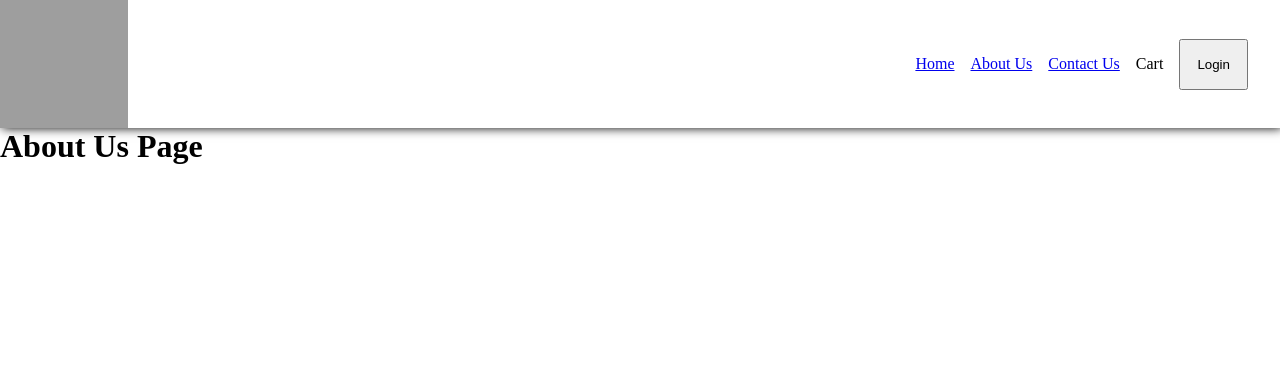
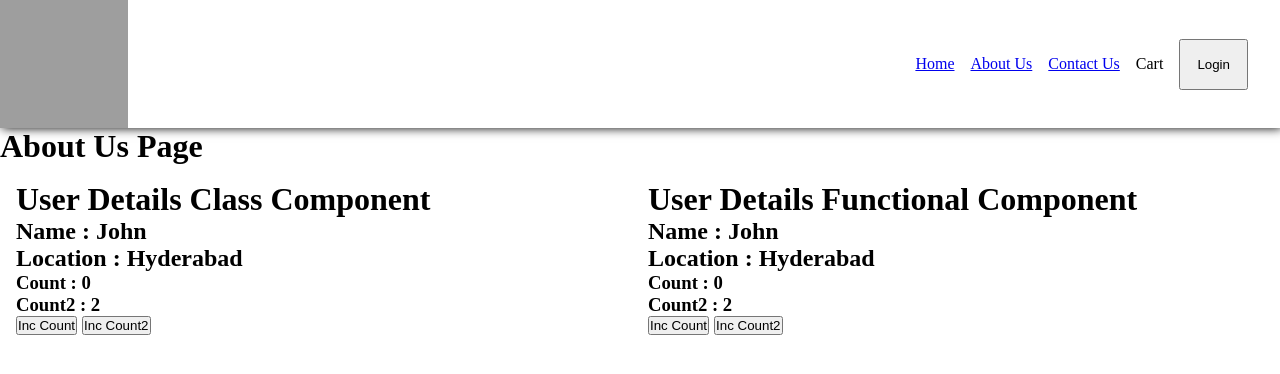
Before and after one commit to deepakjoshi-dj/react-project-first, a React (Vite) app: page /about in a window 1280 px wide. Shown: the top 374 px of the page. Built offline with nearby package versions, Linux system fonts and the light colour scheme; grey boxes are pictures that could not be loaded.

Commit message:
class based component and dynamic params

```diff
--- a/index.js
+++ b/index.js
@@ -26,7 +26,7 @@ const appRouter = createBrowserRouter([
         element: <Contact />,
       },
       {
-        path: "/restaurants/:resId",
+        path: "/restaurant/:resId",
         element: <RestaurantsPage />,
       },
     ],
--- a/src/components/About.jsx
+++ b/src/components/About.jsx
@@ -1,5 +1,20 @@
+import UserClass from "./UserClass";
+import UserFunctional from "./UserFunctional";
+
 const About = () => {
-  return <h1>About Us Page</h1>;
+  return (
+    <div>
+      <h1>About Us Page</h1>
+      <div style={{ display: "flex", padding: "1rem", gap: "1rem" }}>
+        <div style={{ flex: 1 }}>
+          <UserClass name="John" location="Hyderabad" />
+        </div>
+        <div style={{ flex: 1 }}>
+          <UserFunctional name="John" location="Hyderabad" />
+        </div>
+      </div>
+    </div>
+  );
 };
 
 export default About;
--- a/src/components/Body.jsx
+++ b/src/components/Body.jsx
@@ -1,8 +1,9 @@
 import RestaurantCard from "./RestaurantCard";
 // import { resList } from "../util/mockData";
 import { useState, useEffect } from "react";
-import RestaurantSkelton from "./restaurantSkelton";
+import RestaurantSkelton from "./RestaurantSkelton";
 import { HOMEPAGE_RESTAURANT_API } from "../util/constants";
+import { Link } from "react-router";
 
 const Body = () => {
   const [listOfRestaurants, setListOfRestaurants] = useState([]);
@@ -79,7 +80,12 @@ const Body = () => {
           </div>
           <div className="res-container">
             {filteredListRestaurants?.map((restaurant, idx) => (
-              <RestaurantCard key={restaurant?.info?.id} resObj={restaurant} />
+              <Link
+                key={restaurant?.info?.id}
+                to={`/restaurant/${restaurant?.info?.id}`}
+              >
+                <RestaurantCard resObj={restaurant} />
+              </Link>
             ))}
           </div>
         </div>
--- a/src/components/RestaurantsPage.jsx
+++ b/src/components/RestaurantsPage.jsx
@@ -1,6 +1,7 @@
 import { useEffect, useState } from "react";
 import { RESTAURANT_API, RESTAURANT_IMG } from "../util/constants";
 import RestaurantSkelton from "./RestaurantSkelton";
+import { useParams } from "react-router";
 
 const ItemCategory =
   "type.googleapis.com/swiggy.presentation.food.v2.ItemCategory";
@@ -12,11 +13,12 @@ const RestaurantsPage = () => {
   const [restaurantData, setRestaurantData] = useState([]);
   const [restaurantItems, setRestaurantItems] = useState([]);
   const [loading, setLoading] = useState(true);
-
+  const { resId } = useParams();
+  console.log(resId);
   const getRestaurantData = async (restaurantId = "") => {
     try {
       setLoading(true);
-      const response = await fetch(RESTAURANT_API);
+      const response = await fetch(RESTAURANT_API + resId);
       const json = await response.json();
       debugger;
 
@@ -67,10 +69,10 @@ const RestaurantsPage = () => {
             return (
               <div style={{ margin: "2rem 0" }}>
                 <h2>{restaurant?.card?.card?.title}</h2>
-                {restaurant?.card?.card?.categories?.map((restaurant) => (
+                {restaurant?.card?.card?.categories?.map((item) => (
                   <RestaurantAccordion
-                    key={`${restaurant?.title}-${index}`}
-                    data={restaurant}
+                    key={`${restaurant?.card?.card?.title}-${item?.title}-${index}`}
+                    data={item}
                   />
                 ))}
               </div>
@@ -97,9 +99,9 @@ const RestaurantAccordion = (props) => {
         <div className="accordion-header--action-icon">+/-</div>
       </button>
       <div className={`accordion-panel-${viewAccordion ? "view" : "none"}`}>
-        {itemCards?.map((item) => (
+        {itemCards?.map((item, index) => (
           <RestaurantMenuView
-            key={item?.card?.info?.name}
+            key={`${title}-${item?.card?.info?.name}-${index}`}
             menuData={item?.card}
           />
         ))}
--- /dev/null
+++ b/src/components/UserClass.jsx
@@ -0,0 +1,46 @@
+import React from "react";
+
+class UserClass extends React.Component {
+  constructor(props) {
+    super(props);
+    this.state = {
+      count: 0,
+      count2: 2,
+    };
+  }
+  render() {
+    const { name, location } = this?.props;
+    const { count, count2 } = this?.state;
+    return (
+      <div>
+        <h1>User Details Class Component</h1>
+        <h2>Name : {name}</h2>
+        <h2>Location : {location}</h2>
+        <h3>Count : {count}</h3>
+        <h3>Count2 : {count2}</h3>
+        <div style={{ display: "flex", gap: 5 }}>
+          <button
+            onClick={() => {
+              this.setState({
+                count: this.state.count + 1,
+              });
+            }}
+          >
+            Inc Count
+          </button>
+          <button
+            onClick={() => {
+              this.setState({
+                count2: this.state.count2 + 2,
+              });
+            }}
+          >
+            Inc Count2
+          </button>
+        </div>
+      </div>
+    );
+  }
+}
+
+export default UserClass;
--- /dev/null
+++ b/src/components/UserFunctional.jsx
@@ -0,0 +1,24 @@
+import React, { useState } from "react";
+
+const UserFunctional = (props) => {
+  const [count, setCount] = useState(0);
+  const [count2, setCount2] = useState(2);
+  const { name, location } = props;
+  return (
+    <div>
+      <h1>User Details Functional Component</h1>
+      <h2>Name : {name}</h2>
+      <h2>Location : {location}</h2>
+      <h3>Count : {count}</h3>
+      <h3>Count2 : {count2}</h3>
+      <div style={{ display: "flex", gap: 5 }}>
+        <button onClick={() => setCount(count + 1)}>Inc Count</button>
+        <button onClick={() => setCount2((prev) => prev + 2)}>
+          Inc Count2
+        </button>
+      </div>
+    </div>
+  );
+};
+
+export default UserFunctional;
--- a/src/util/constants.js
+++ b/src/util/constants.js
@@ -8,4 +8,4 @@ export const HOMEPAGE_RESTAURANT_API =
   "https://www.swiggy.com/dapi/restaurants/list/v5?lat=17.4343684&lng=78.4224553&is-seo-homepage-enabled=true&page_type=DESKTOP_WEB_LISTING";
 
 export const RESTAURANT_API =
-  "https://www.swiggy.com/dapi/menu/pl?page-type=REGULAR_MENU&complete-menu=true&lat=17.4327426&lng=78.3697399&restaurantId=489739";
+  "https://www.swiggy.com/dapi/menu/pl?page-type=REGULAR_MENU&complete-menu=true&lat=17.4327426&lng=78.3697399&restaurantId=";
```
